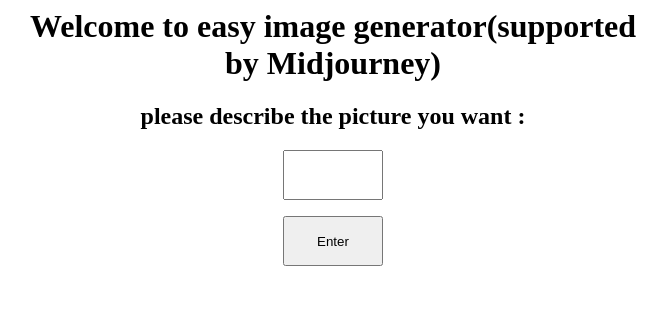
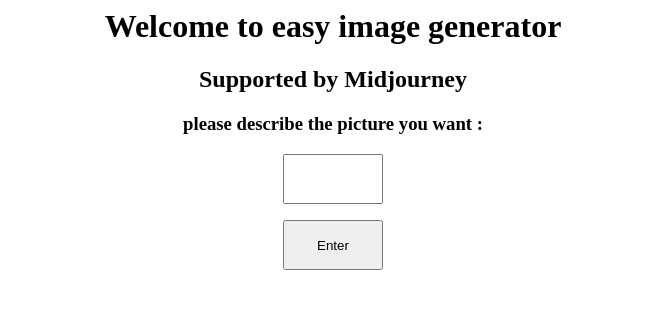
Before and after one commit to gentlecanoe/final, a Flask app: page /image_gpt in a window 1280 px wide. Shown: the top 309 px of the page, without its empty margins (307-974 px from the left). Run offline with Flask 3, Linux system fonts and the light colour scheme.

Commit message:
Update image_gpt.html

```diff
--- a/templates/image_gpt.html
+++ b/templates/image_gpt.html
@@ -6,12 +6,17 @@
     @media (min-width:600px) {.container{width: 80%;}}
     @media (min-width:768px) {.container{width: 60%;}}
     @media (min-width:1024px) {.container{width: 50%;}}
+   .line-break {
+      margin-top: 20px; /* 添加上方间距 */
+  }
 </style>
 
 <div class="container">
-<h1>Welcome to easy image generator(supported by Midjourney)</h1>
+<h1>Welcome to easy image generator</h1>
+<p class="line-break"></p> <!-- 用于添加行间距 -->
+<h2>Supported by Midjourney</h2>
 <form action="/image_result" method="post">
-      <h2>please describe the picture you want : </h2>
+      <h3>please describe the picture you want : </h3>
       <input type = "text" name="q" style="width:100px;height:50px">
       <p><input type = "submit" value="Enter" style="width:100px;height:50px;"></p>
 </form>
```
